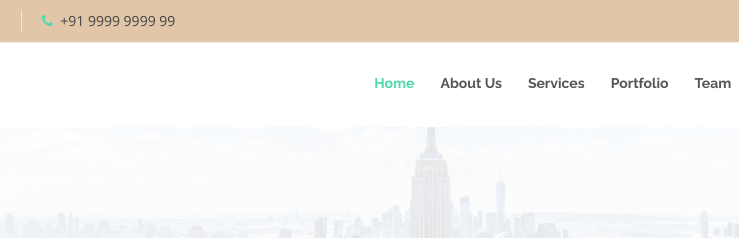
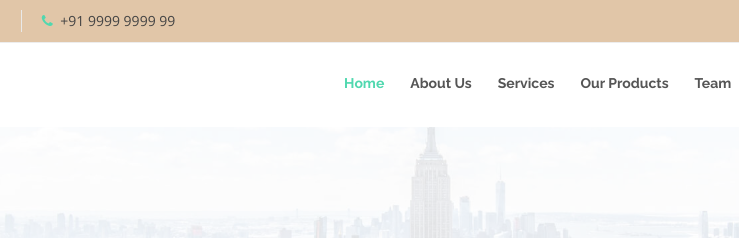
Before and after one commit to pinakiwb/freshbooks, a plain HTML site: page index.html in a window 1280 px wide. Shown: the top 238 px of the page, 262-1001 px from the left. Drawn offline with nearby package versions, Linux system fonts and the light colour scheme; files whose address does not match are found by name.

Commit message:
Update index.html

```diff
--- a/index.html
+++ b/index.html
@@ -68,7 +68,7 @@
           <li class="menu-active"><a href="#body">Home</a></li>
           <li><a href="#about">About Us</a></li>
           <li><a href="#services">Services</a></li>
-          <li><a href="#portfolio">Portfolio</a></li>
+          <li><a href="#portfolio">Our Products</a></li>
           <li><a href="#team">Team</a></li>
           <li class="menu-has-children"><a href="">Drop Down</a>
             <ul>
```
